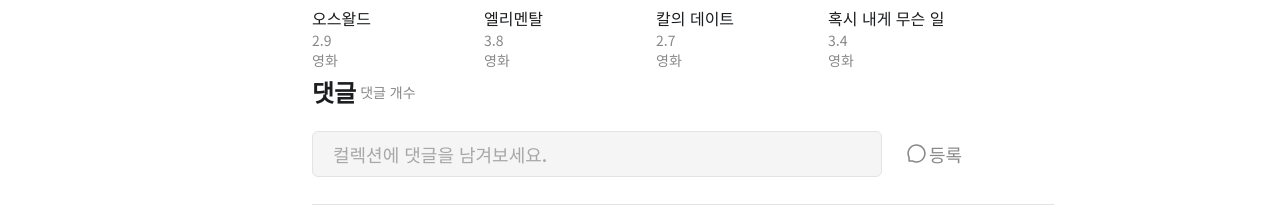
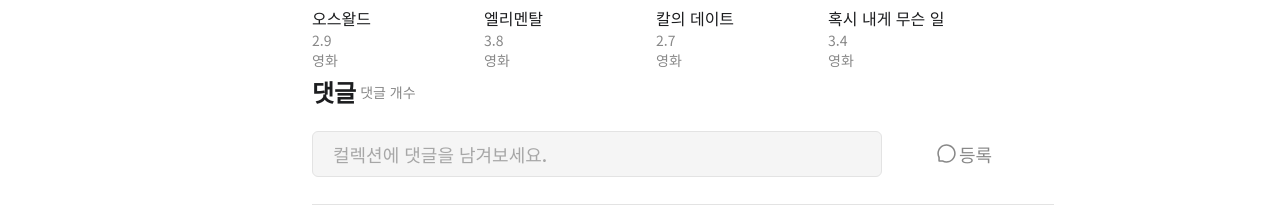
Before and after one commit to DO-SOPT-Seminar-Web-6/Client, a React (Vite) app: page /animation in a window 1280 px wide. Shown: the part 1520-1738 px from the top of the page. Built offline with nearby package versions, Linux system fonts and the light colour scheme.

Commit message:
[ design ] Comment Input 디자인 수정

```diff
--- a/src/components/animation/Comment/CommentInput.tsx
+++ b/src/components/animation/Comment/CommentInput.tsx
@@ -17,8 +17,9 @@ export default function CommentInput() {
 const Wrapper = styled.article`
   display: flex;
   gap: 2.4rem;
+  justify-content: space-between;
   margin: 2.7rem 0rem;
-  width: 100%;
+  width: 68rem;
 `;
 
 const CommentInputBox = styled.input`
```
